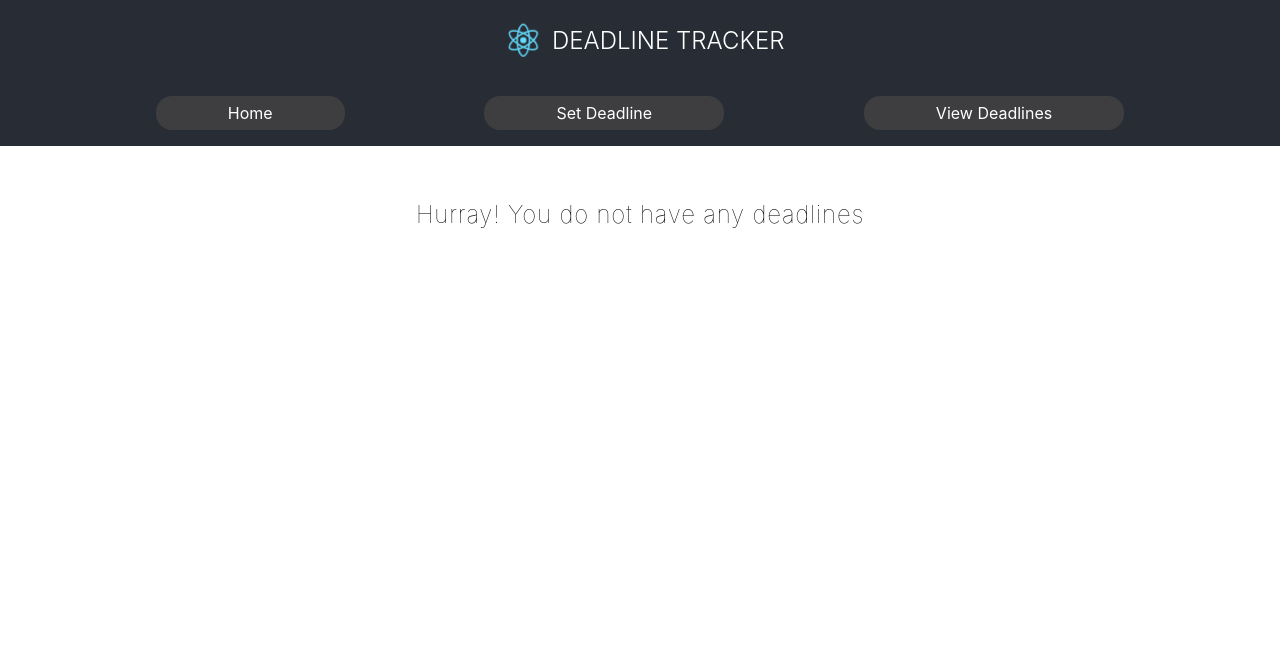
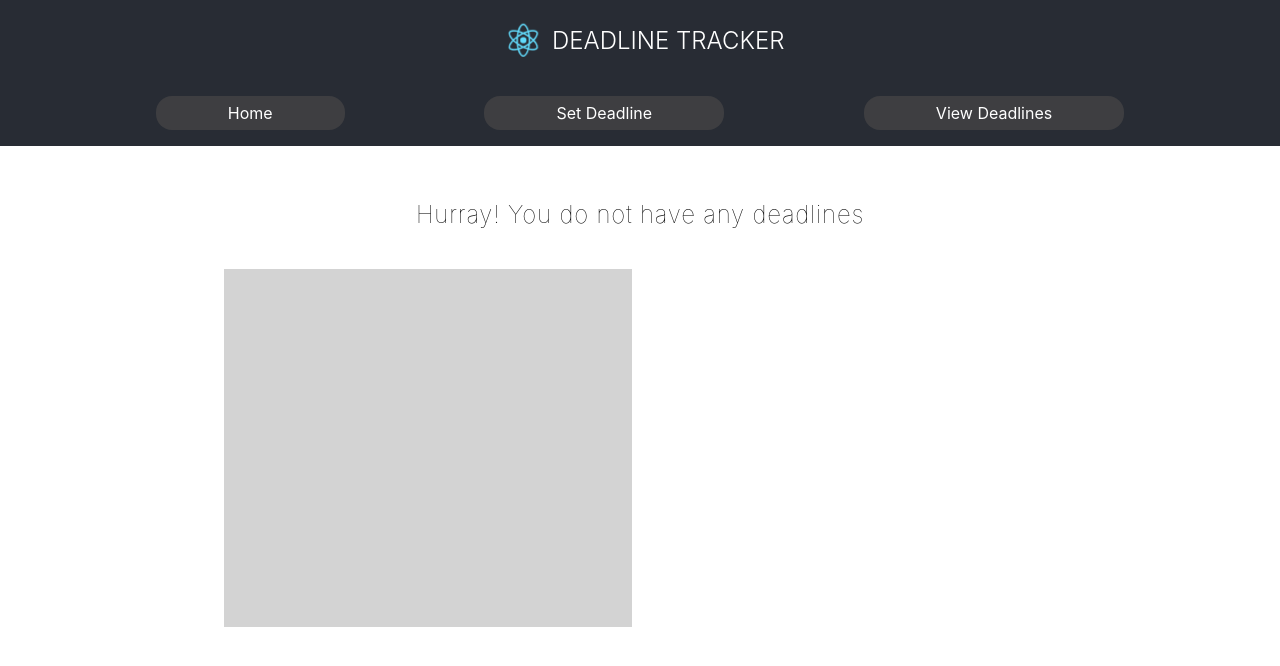
Before and after one commit to jasonmaharjan/Deadline_React, a React (Create React App) app: page /view_deadline in a window 1280 px wide. Shown: the top 666 px of the page. Built offline with nearby package versions, Linux system fonts and the light colour scheme.

Commit message:
React dnd integration WIP

```diff
--- a/package.json
+++ b/package.json
@@ -9,6 +9,7 @@
     "antd": "^4.9.4",
     "node-sass": "^4.14.1",
     "react": "^16.13.1",
+    "react-beautiful-dnd": "^13.0.0",
     "react-dom": "^16.13.1",
     "react-flip-move": "^3.0.4",
     "react-id-generator": "^3.0.1",
--- a/src/pages/viewdeadline/viewdeadline.component.jsx
+++ b/src/pages/viewdeadline/viewdeadline.component.jsx
@@ -5,6 +5,7 @@
 import { selectDeadlines, selectEditFlag } from '../../redux/course/course.selectors';
 import { toggleSort, sortDeadline_action, removeDeadline_action, toggleEdit } from '../../redux/course/course.actions';
 import { useSpring, animated } from 'react-spring';
+import { DragDropContext, Droppable, Draggable } from 'react-beautiful-dnd';
 
 import TimeCalc from '../../components/time_calc/time_calc.component';
 import FlipMove from 'react-flip-move';
@@ -35,7 +36,7 @@
 
    // Individual Deadline
    const List = forwardRef(({item}, ref) => (
-         <div ref={ref}>
+         <div className = 'list' ref={ref}>
             <div className = 'deadline_list'>
                {
                   (item.dateTime - Date.now())/1000 <= 86400
@@ -130,6 +131,57 @@
             </div>
          }
          </FlipMove>
+
+         <DragDropContext onDragEnd = {result => console.log(result)}>
+            <Droppable droppableId = "deadlines">
+               {(provided, snapshot) => {
+                  return (
+                     <div
+                        {...provided.droppableProps}
+                        ref = {provided.innerRef}
+                        style = {{
+                           background: snapshot.isDragginOver? 'lightblue': 'lightgrey',
+                           padding: 4,
+                           width: 400,
+                           minHeight: 350
+                        }}
+                     >
+                        {deadlines.map((deadline, index) => {
+                           return (
+                              <Draggable key = {deadline.id} draggableId = {deadline.id} index = {index}>
+                                 {(provided, snapshot) => {
+                                    return (
+                                       <div
+                                          ref = {provided.innerRef}
+                                          {...provided.draggableProps}
+                                          {...provided.dragHandleProps}
+                                          style = {
+                                             {
+                                                userSelect: 'none',
+                                                padding: 16,
+                                                minHeight: '16px',
+                                                margin: '0 0 8px 0',
+                                                backgroundColor: snapshot.isDragging? '#263B4A': '#456C86',
+                                                color: 'white',
+                                                ...provided.draggableProps.style
+                                             }
+                                          }
+                                       >
+                                          {deadline.course}
+                                       </div>
+                                    );
+                                 }}
+                              </Draggable>
+                           );
+                        })}
+                        {provided.placeholder}
+                     </div>
+                  );
+               }
+               }
+            </Droppable>
+         </DragDropContext>
+
       </animated.div>
    );
 };
```
Also changed, not shown: 1 other file (tests, documents, lock files or other folders).
